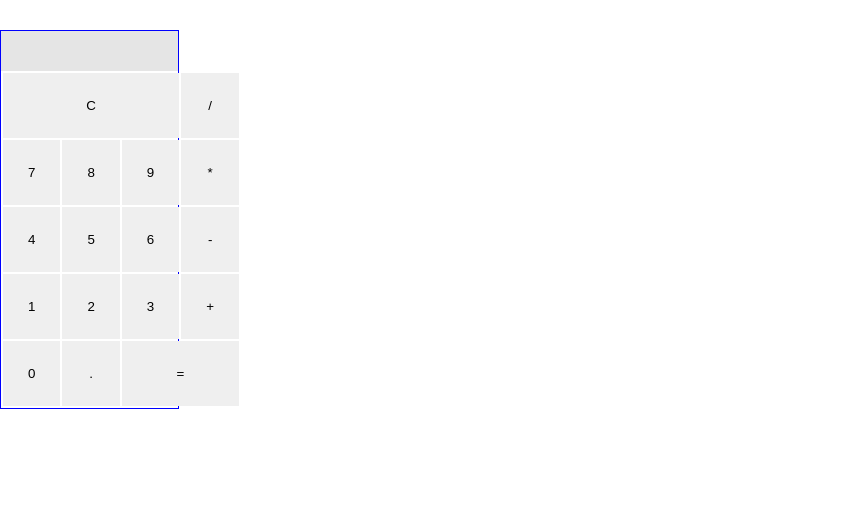
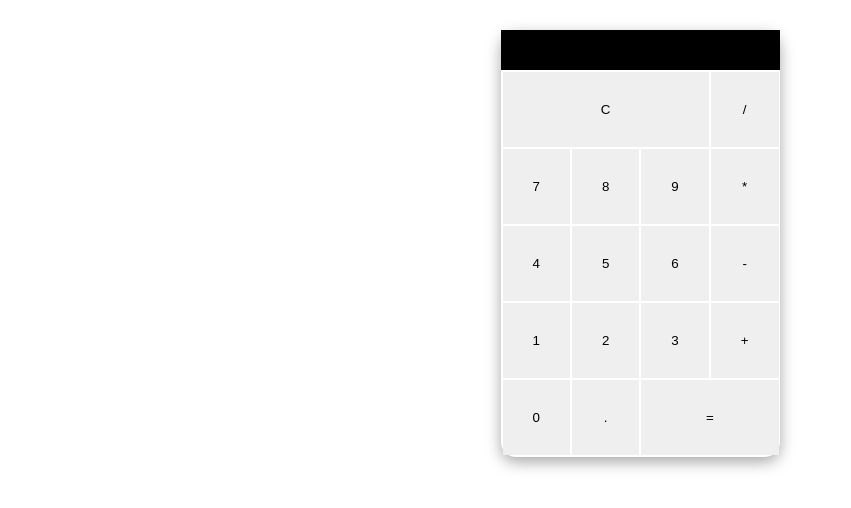
Before and after one commit to Tatiana-Juin/calculatrice-js, a plain HTML site: page index.html in a window 1280 px wide. Shown: the whole page, without its empty margins (0-851 px from the left). Drawn offline with Linux system fonts and the light colour scheme.

Commit message:
suite du style de la calculatrice

```diff
--- a/index.html
+++ b/index.html
@@ -14,7 +14,7 @@
         <div class="calculatrice">
           <!-- pour afficher le resultat dans l'écran -->
             <div class="ecran">
-                <p></p>
+                <p class="texteCalcule"></p>
             </div>
             <table>
 
--- a/script.js
+++ b/script.js
@@ -1,5 +1,5 @@
 // RECUPERE LES ELEMENTS DU DOM
-let ecran = document.querySelector(".ecran p");
+let ecran = document.querySelector(".texteCalcule");
 //SELECTIONNE ELEMENT ET ON LE TRANSFORME EN TABLEAU
 let touches = [...document.querySelectorAll(".btn")];
 
--- a/style.css
+++ b/style.css
@@ -5,20 +5,30 @@
 }
 
 .calculatrice {
+    margin: auto;
     margin-top: 30px;
-    width:14vw;
-    border:1px solid blue;
+    width:279px;
+    /* border:1px solid blue; */
+    border-radius: 15px;
+    box-shadow: rgba(0, 0, 0, 0.35) 0px 5px 15px;
 }
 
 .ecran{
-    background-color: #E5E5E5;
+    background-color: black;
+    /* border:1px solid black; */
     height:40px;
+    margin-top: 3px;
+
+}
+
+.texteCalcule{
+    color:white;
 
 }
 
 .btn{
     width:100%;
-   padding :25px;
+   padding :30px;
    border:none;
    cursor: pointer;
 }
```
